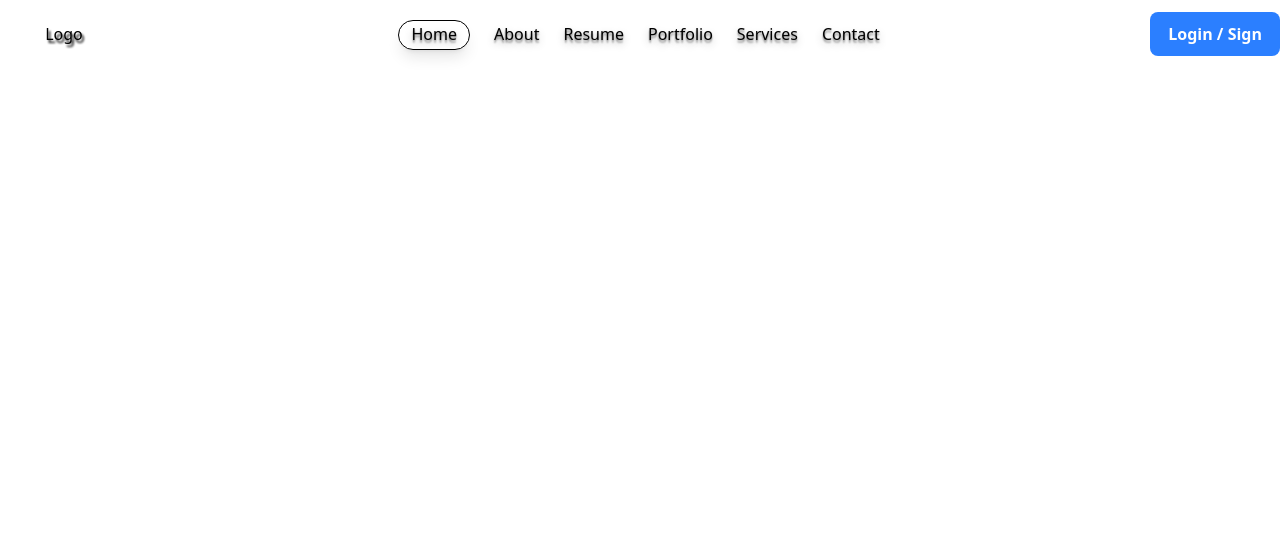
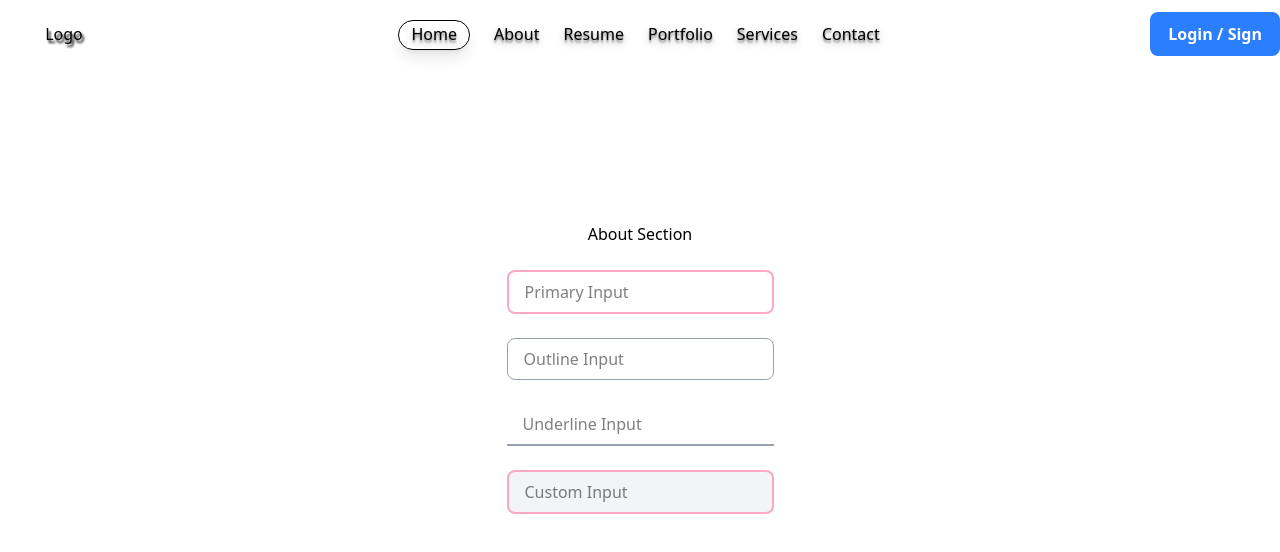
Before and after one commit to awaisfaryad25/react-basic-project, a React (Vite) app: page / in a window 1280 px wide. Shown: the top 552 px of the page. Built offline with nearby package versions, Linux system fonts and the light colour scheme.

Commit message:
fix home layout

```diff
--- a/src/App.jsx
+++ b/src/App.jsx
@@ -2,7 +2,7 @@
 import './App.css'
 import { createBrowserRouter, RouterProvider } from "react-router-dom"
 import MainLayout from './pages/MainLayout'
-// import Home from './pages/Home'
+import Home from './pages/Home'
 // import About from './pages/About'
 
 function App() {
@@ -10,7 +10,7 @@ function App() {
     {
       path: "/",  element: <MainLayout />,
       children: [
-        // { index: true, element: <Home /> },
+        { index: true, element: <Home /> },
         // { path: "about", element: <About /> },
       ]
     }
--- /dev/null
+++ b/src/components/home/About.jsx
@@ -0,0 +1,25 @@
+import React from 'react'
+import Input from '../global/Input'
+
+const About = ({id}) => {
+  return (
+    <div id={id}>
+      About Section
+      <div className="p-6 flex flex-col gap-4">
+      {/* Primary Input */}
+      <Input placeholder="Primary Input" variant="primary" />
+
+      {/* Outline Input */}
+      <Input placeholder="Outline Input" variant="outline" />
+
+      {/* Underline Input */}
+      <Input placeholder="Underline Input" variant="underline" />
+
+      {/* Custom Extra Class */}
+      <Input placeholder="Custom Input" className="bg-gray-100" />
+    </div>
+    </div>
+  )
+}
+
+export default About
--- a/src/pages/Home.jsx
+++ b/src/pages/Home.jsx
@@ -1,11 +1,12 @@
 // import { useEffect } from "react";
 // import { useLocation } from "react-router-dom";
 // import HeroSection from "../components/hero/HeroSection";
-// import About from "../components/about/About";
 // import Portfolio from "../components/portfolio/Portfolio";
 // import Services from "../components/services/Services";
 // import Feedback from "../components/feedback/Feedback";
 // import ContactUs from "../components/contact/ContactUs";
+
+import About from "../components/home/About";
 
 const Home = () => {
   // const location = useLocation();
@@ -26,7 +27,7 @@ const Home = () => {
     <div>
       <div className="space-y-4 md:space-y-8 mb-4 md:mb-8">
         {/* <HeroSection id="hero" /> */}
-        {/* <About id="about" /> */}
+        <About id="about" />
         {/* <Portfolio id="portfolio" /> */}
         {/* <Services id="services" /> */}
         {/* <Feedback id="feedback" /> */}
```
